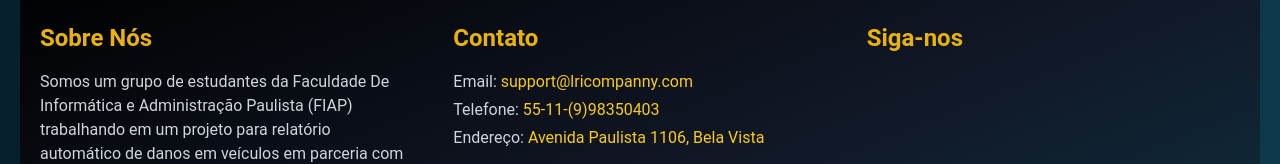
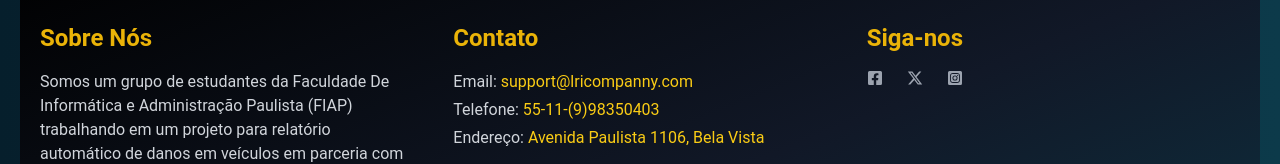
Before and after one commit to Renann77/sprint4, a Next.js app: page / in a window 1280 px wide. Shown: the part 2388-2552 px from the top of the page. Built offline with nearby package versions, Linux system fonts and the light colour scheme.

Commit message:
icones no footer

```diff
--- a/src/app/components/Conteudo2.tsx
+++ /dev/null
@@ -1,7 +0,0 @@
-import React from 'react'
-
-export default function Conteudo2() {
-  return (
-    <div></div>
-  )
-}
--- a/src/app/components/Footer.tsx
+++ b/src/app/components/Footer.tsx
@@ -1,4 +1,8 @@
 import React from 'react';
+import { FaFacebookSquare } from "react-icons/fa";
+import { FaInstagramSquare } from "react-icons/fa";
+import { FaXTwitter } from "react-icons/fa6";
+
 
 const Footer: React.FC = () => {
     return (
@@ -34,12 +38,15 @@ const Footer: React.FC = () => {
                     <h4 className="text-2xl font-bold text-yellow-500 mb-4">Siga-nos</h4>
                     <div className="flex justify-center lg:justify-start space-x-6">
                         <a href="https://facebook.com" target="_blank" rel="noreferrer" className="text-gray-400 hover:text-yellow-500 transform hover:scale-110 transition duration-300">
+                        <FaFacebookSquare />
                             <i className="fab fa-facebook text-3xl"></i>
                         </a>
                         <a href="https://twitter.com" target="_blank" rel="noreferrer" className="text-gray-400 hover:text-yellow-500 transform hover:scale-110 transition duration-300">
+                        <FaXTwitter />
                             <i className="fab fa-twitter text-3xl"></i>
                         </a>
                         <a href="https://instagram.com" target="_blank" rel="noreferrer" className="text-gray-400 hover:text-yellow-500 transform hover:scale-110 transition duration-300">
+                        <FaInstagramSquare />
                             <i className="fab fa-instagram text-3xl"></i>
                         </a>
                     </div>
```
